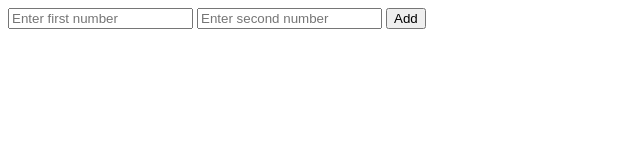
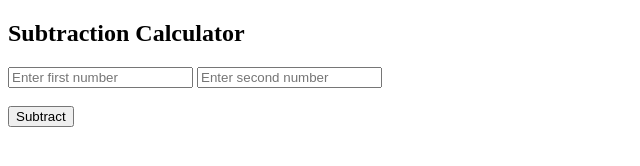
Before and after one commit to sandhya842/calculator, a plain HTML site: page index.html in a window 1280 px wide. Shown: the whole page, without its empty margins (0-640 px from the left). Drawn offline with Linux system fonts and the light colour scheme.

Commit message:
Add files via upload
Added subtraction via upload for a simple calculator

```diff
--- a/index.html
+++ b/index.html
@@ -1,37 +1,31 @@
 <!DOCTYPE html>
 <html>
 <head>
-  <title>Simple Calculator</title>
+    <title>Subtraction Example</title>
 </head>
 <body>
 
-  <input type="text" id="num1" placeholder="Enter first number">
-  <input type="text" id="num2" placeholder="Enter second number">
-  <button onclick="addNumbers()">Add</button>
+    <h2>Subtraction Calculator</h2>
 
-  <p id="result"></p>
+    <input type="number" id="num1" placeholder="Enter first number">
+    <input type="number" id="num2" placeholder="Enter second number">
 
-  <script>
-    function addNumbers() {
-      const a = document.getElementById("num1").value;
-      const b = document.getElementById("num2").value;
+    <br><br>
 
-      if (a === "" || b === "") {
-        document.getElementById("result").innerText = "Error: Please enter both numbers.";
-        return;
-      }
+    <button onclick="subtract()">Subtract</button>
 
-      const num1 = Number(a);
-      const num2 = Number(b);
+    <h3 id="result"></h3>
 
-      if (isNaN(num1) || isNaN(num2)) {
-        document.getElementById("result").innerText = "Error: Invalid input.";
-        return;
-      }
+    <script>
+        function subtract() {
+            let a = document.getElementById("num1").value;
+            let b = document.getElementById("num2").value;
 
-      document.getElementById("result").innerText = "Result: " + (num1 + num2);
-    }
-  </script>
+            let result = a - b;
+
+            document.getElementById("result").innerText = "Result: " + result;
+        }
+    </script>
 
 </body>
 </html>
```
